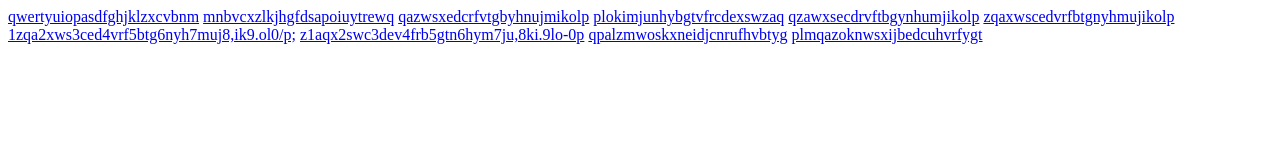
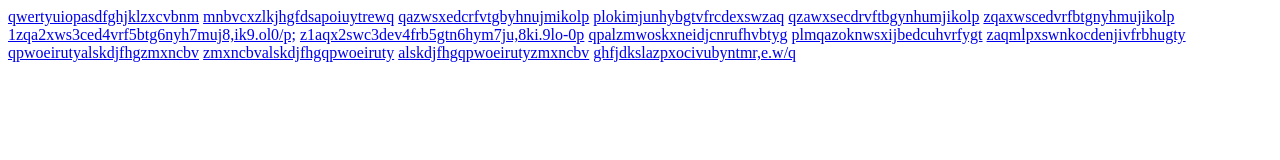
Before and after one commit to TropicSapling/bored, a plain HTML site: page index.html in a window 1280 px wide. Drawn offline with Linux system fonts and the light colour scheme.

Commit message:
Update index.html

```diff
--- a/index.html
+++ b/index.html
@@ -18,5 +18,10 @@
 	<a href="https://www.urbandictionary.com/define.php?term=z1aqx2swc3dev4frb5gtn6hym7ju%2C8ki.9lo-0p">z1aqx2swc3dev4frb5gtn6hym7ju,8ki.9lo-0p</a>
 	<a href="https://www.urbandictionary.com/define.php?term=qpalzmwoskxneidjcnrufhvbtyg">qpalzmwoskxneidjcnrufhvbtyg</a>
 	<a href="https://www.urbandictionary.com/define.php?term=plmqazoknwsxijbedcuhvrfygt">plmqazoknwsxijbedcuhvrfygt</a>
+	<a href="https://www.urbandictionary.com/define.php?term=zaqmlpxswnkocdenjivfrbhugty">zaqmlpxswnkocdenjivfrbhugty</a>
+	<a href="https://www.urbandictionary.com/define.php?term=qpwoeirutyalskdjfhgzmxncbv">qpwoeirutyalskdjfhgzmxncbv</a>
+	<a href="https://www.urbandictionary.com/define.php?term=zmxncbvalskdjfhgqpwoeiruty">zmxncbvalskdjfhgqpwoeiruty</a>
+	<a href="https://www.urbandictionary.com/define.php?term=alskdjfhgqpwoeirutyzmxncbv">alskdjfhgqpwoeirutyzmxncbv</a>
+	<a href="https://www.urbandictionary.com/define.php?term=ghfjdkslazpxocivubyntmr%2Ce.w%2Fq">ghfjdkslazpxocivubyntmr,e.w/q</a>
 </body>
 </html>
```
